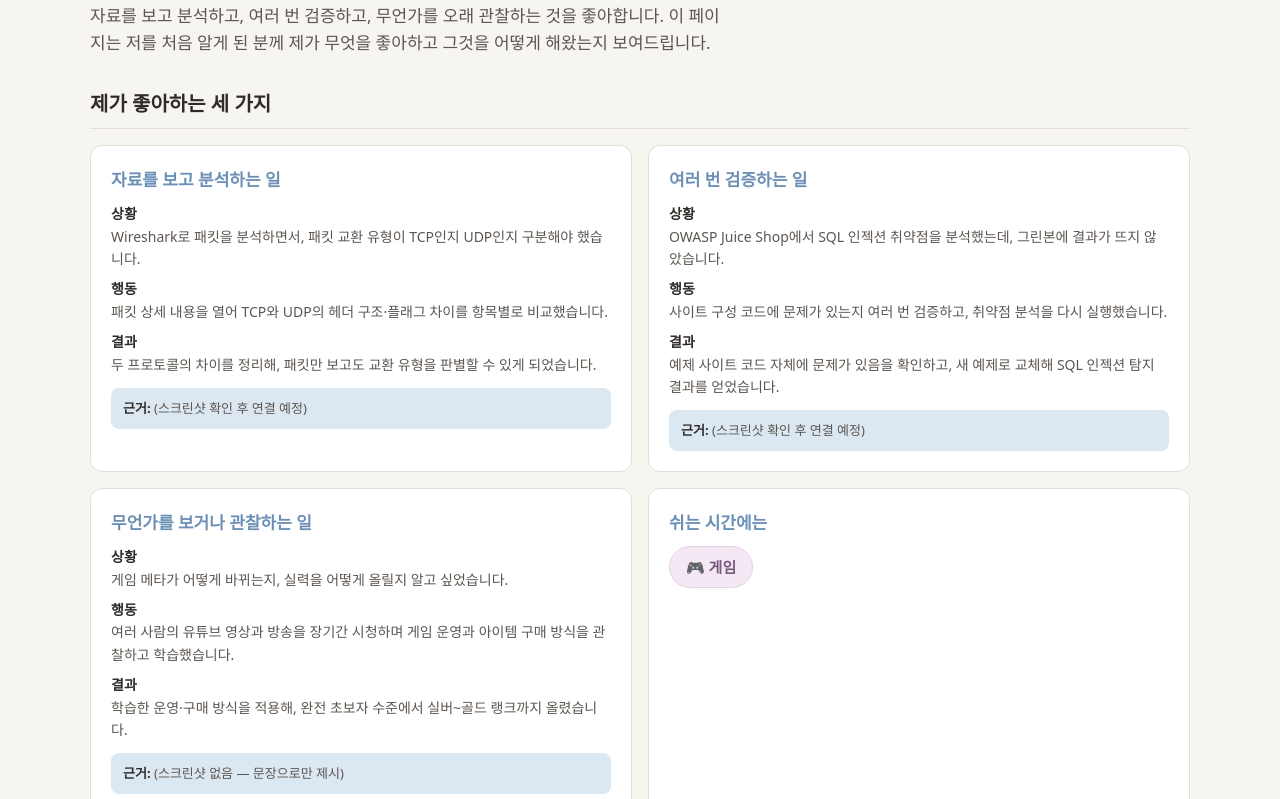
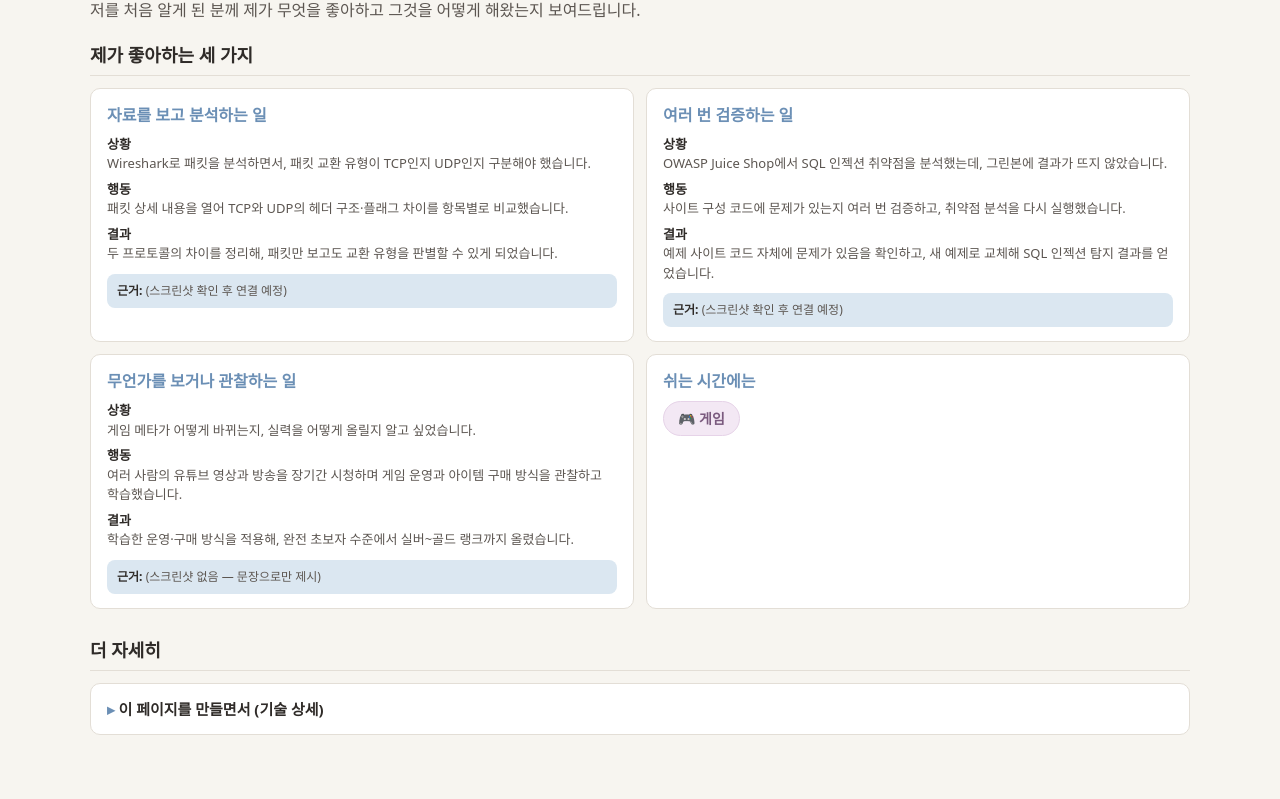
Before and after one commit to ILB72/one-page-intro, a plain HTML site: page index.html in a window 1280 px wide. Shown: the part 116-915 px from the top of the page. Drawn offline with Linux system fonts and the light colour scheme.

Commit message:
index 해상도 수정

```diff
--- a/index.html
+++ b/index.html
@@ -11,24 +11,24 @@
 
     :root {
       /* 파스텔톤 팔레트 */
-      --bg: #f7f5f0;           /* 따뜻한 아이보리 */
-      --surface: #ffffff;      /* 카드 배경 */
-      --surface-soft: #eef4f8; /* 연한 하늘 */
-      --text: #2f2b28;         /* 진한 브라운 */
-      --text-dim: #5c5651;     /* 중간 브라운 (대비 4.5:1 이상) */
-      --accent: #6b8fb5;       /* 파스텔 블루 */
-      --accent-soft: #dbe7f1;  /* 연한 파스텔 블루 */
-      --border: #e3ded6;       /* 연한 베이지 경계 */
-      --hobby-bg: #f3e8f4;     /* 연한 라벤더 */
-      --hobby-text: #7a5a7e;   /* 라벤더 텍스트 */
+      --bg: #f7f5f0;
+      --surface: #ffffff;
+      --surface-soft: #eef4f8;
+      --text: #2f2b28;
+      --text-dim: #5c5651;
+      --accent: #6b8fb5;
+      --accent-soft: #dbe7f1;
+      --border: #e3ded6;
+      --hobby-bg: #f3e8f4;
+      --hobby-text: #7a5a7e;
     }
 
     body {
       font-family: system-ui, -apple-system, "Segoe UI", "Malgun Gothic", sans-serif;
       background: var(--bg);
       color: var(--text);
-      line-height: 1.6;
-      padding: 24px 20px 48px;
+      line-height: 1.5; /* 1.6 → 1.5 줄임 (세로 절약) */
+      padding: 16px 20px 32px; /* 상단 24→16, 하단 48→32 */
     }
 
     /* ===== 본문 최대 폭: 가로 넘침 방지 (T01-C12) ===== */
@@ -38,37 +38,37 @@
     }
 
     /* ===== 헤더 ===== */
-    header { margin-bottom: 32px; }
+    header { margin-bottom: 20px; } /* 32 → 20 */
 
     .eyebrow {
-      font-size: 13px;
+      font-size: 12px; /* 13 → 12 */
       letter-spacing: 0.08em;
       color: var(--accent);
       text-transform: uppercase;
-      margin-bottom: 8px;
+      margin-bottom: 4px; /* 8 → 4 */
       font-weight: 700;
     }
 
     h1 {
-      font-size: clamp(28px, 5vw, 44px);
-      line-height: 1.2;
-      margin-bottom: 12px;
+      font-size: clamp(26px, 4.5vw, 38px); /* 최대 44 → 38 */
+      line-height: 1.15;
+      margin-bottom: 8px; /* 12 → 8 */
       color: var(--text);
     }
 
     .lede {
-      font-size: 17px;
+      font-size: 16px; /* 17 → 16 */
       color: var(--text-dim);
       max-width: 640px;
     }
 
     /* ===== 좋아하는 일 3개 (2단 그리드) ===== */
-    section { margin-bottom: 40px; }
+    section { margin-bottom: 28px; } /* 40 → 28 */
 
     h2 {
-      font-size: 20px;
-      margin-bottom: 16px;
-      padding-bottom: 8px;
+      font-size: 18px; /* 20 → 18 */
+      margin-bottom: 12px; /* 16 → 12 */
+      padding-bottom: 6px; /* 8 → 6 */
       border-bottom: 1px solid var(--border);
       color: var(--text);
     }
@@ -76,40 +76,40 @@
     .grid {
       display: grid;
       grid-template-columns: repeat(2, 1fr);
-      gap: 16px;
+      gap: 12px; /* 16 → 12 */
     }
 
     /* 1366x768에서 세로가 짧으므로 카드 높이를 압축 */
     .card {
       background: var(--surface);
       border: 1px solid var(--border);
-      border-radius: 12px;
-      padding: 20px;
+      border-radius: 10px; /* 12 → 10 */
+      padding: 14px 16px; /* 20 → 14/16 */
     }
 
     .card h3 {
-      font-size: 17px;
-      margin-bottom: 10px;
+      font-size: 16px; /* 17 → 16 */
+      margin-bottom: 8px; /* 10 → 8 */
       color: var(--accent);
     }
 
     /* 상황·행동·결과 */
-    .card dl { font-size: 14px; }
+    .card dl { font-size: 13px; } /* 14 → 13 */
     .card dt {
       font-weight: 700;
       color: var(--text);
-      margin-top: 8px;
+      margin-top: 6px; /* 8 → 6 */
     }
     .card dt:first-child { margin-top: 0; }
     .card dd { color: var(--text-dim); margin-left: 0; }
 
     /* ===== 근거 자리 표시 ===== */
     .evidence {
-      margin-top: 12px;
-      padding: 10px 12px;
+      margin-top: 10px; /* 12 → 10 */
+      padding: 8px 10px; /* 10/12 → 8/10 */
       background: var(--accent-soft);
       border-radius: 8px;
-      font-size: 13px;
+      font-size: 12px; /* 13 → 12 */
       color: var(--text-dim);
     }
     .evidence strong { color: var(--text); }
@@ -120,8 +120,8 @@
       background: var(--hobby-bg);
       border: 1px solid #e6d3e8;
       border-radius: 999px;
-      padding: 8px 16px;
-      font-size: 15px;
+      padding: 6px 14px; /* 8/16 → 6/14 */
+      font-size: 14px; /* 15 → 14 */
       color: var(--hobby-text);
       font-weight: 600;
     }
@@ -130,14 +130,14 @@
     details {
       background: var(--surface);
       border: 1px solid var(--border);
-      border-radius: 12px;
-      padding: 16px 20px;
+      border-radius: 10px;
+      padding: 14px 16px;
     }
 
     summary {
       cursor: pointer;
       font-weight: 700;
-      font-size: 16px;
+      font-size: 15px;
       list-style: none;
       color: var(--text);
     }
@@ -157,8 +157,8 @@
     }
 
     .detail-body {
-      margin-top: 12px;
-      font-size: 14px;
+      margin-top: 10px;
+      font-size: 13px;
       color: var(--text-dim);
     }
 
@@ -170,7 +170,7 @@
     /* ===== 작은 화면 (T01-C10: 1366x768 대응) ===== */
     @media (max-width: 720px) {
       .grid { grid-template-columns: 1fr; }
-      body { padding: 16px 14px 40px; }
+      body { padding: 12px 14px 28px; }
     }
   </style>
 </head>
```
